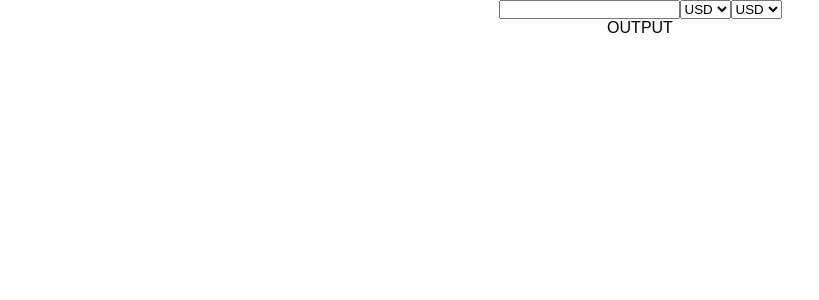
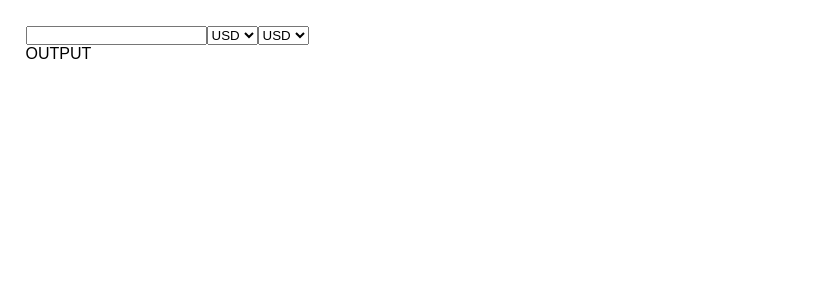
Before and after one commit to MBANS8A1/currency-converter, a React (Create React App) app: page / in a window 1280 px wide. Shown: the top 300 px of the page, without its empty margins (0-819 px from the left). Built offline with nearby package versions, Linux system fonts and the light colour scheme.

Commit message:
I created three pieces of state for the currency calculator; the amount(quantity of money being converted), the starting "from" currency and the final end currency.

```diff
--- a/src/App.js
+++ b/src/App.js
@@ -1,7 +1,14 @@
+import { useState } from "react";
+
+// `https://api.frankfurter.app/latest?amount=100&from=EUR&to=USD`
 function App() {
+  const [amount, setAmount] = useState(1);
+  const [fromCur, toFromCur] = useState("EUR");
+  const [toCur, setToCur] = useState("USD");
   return (
     <div className="App">
       <input type="text" />
+
       <select>
         <option value="USD">USD</option>
         <option value="EUR">EUR</option>
--- a/src/styles.css
+++ b/src/styles.css
@@ -6,5 +6,6 @@
 
 .App {
   font-family: sans-serif;
-  text-align: center;
+  text-align: left;
+  margin: 1.6rem;
 }
```
